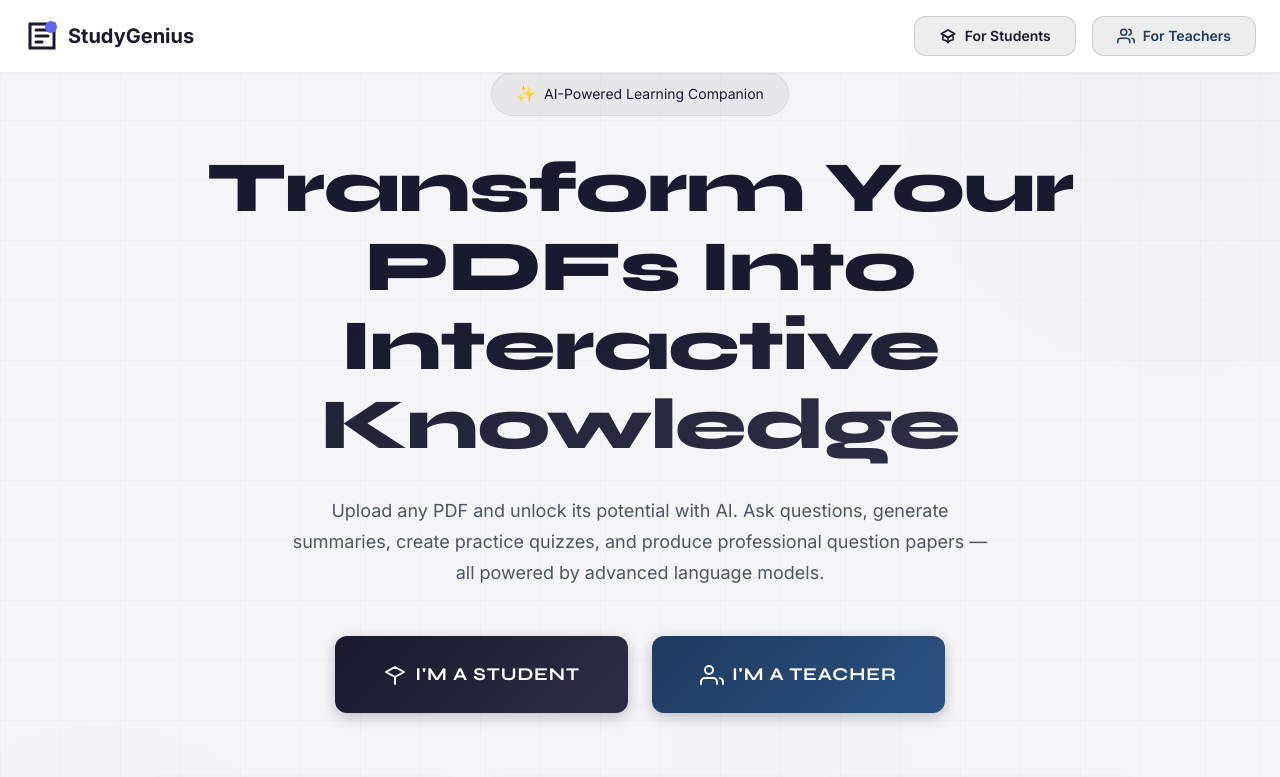
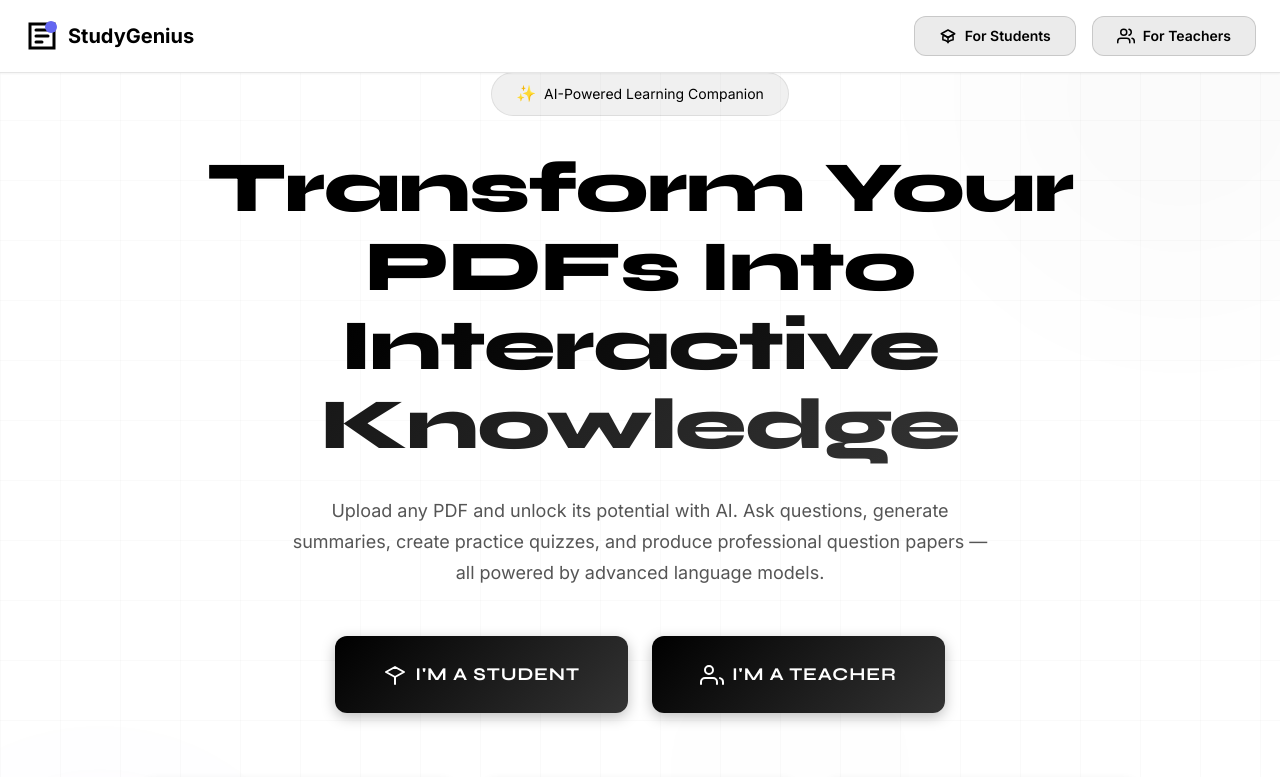
Before and after one commit to RohanCB18/EL_project, a React (Vite) app in the folder frontend/: page / in a window 1280 px wide. Shown: the top 777 px of the page. Built offline with nearby package versions, Linux system fonts and the light colour scheme.

Commit message:
style: enforce strict monochrome (black/white) theme

```diff
--- a/frontend/src/components/Hero.css
+++ b/frontend/src/components/Hero.css
@@ -26,7 +26,7 @@
 .hero-orb-1 {
     width: 600px;
     height: 600px;
-    background: radial-gradient(circle, rgba(26, 26, 46, 0.08) 0%, transparent 70%);
+    background: radial-gradient(circle, rgba(0, 0, 0, 0.08) 0%, transparent 70%);
     top: -200px;
     right: -200px;
     animation-delay: 0s;
@@ -44,7 +44,7 @@
 .hero-orb-3 {
     width: 300px;
     height: 300px;
-    background: radial-gradient(circle, rgba(26, 26, 46, 0.06) 0%, transparent 70%);
+    background: radial-gradient(circle, rgba(0, 0, 0, 0.06) 0%, transparent 70%);
     top: 50%;
     left: 50%;
     animation-delay: -4s;
@@ -54,8 +54,8 @@
     position: absolute;
     inset: 0;
     background-image:
-        linear-gradient(rgba(26, 26, 46, 0.02) 1px, transparent 1px),
-        linear-gradient(90deg, rgba(26, 26, 46, 0.02) 1px, transparent 1px);
+        linear-gradient(rgba(0, 0, 0, 0.02) 1px, transparent 1px),
+        linear-gradient(90deg, rgba(0, 0, 0, 0.02) 1px, transparent 1px);
     background-size: 60px 60px;
 }
 
@@ -72,8 +72,8 @@
     align-items: center;
     gap: var(--spacing-sm);
     padding: var(--spacing-sm) var(--spacing-lg);
-    background: rgba(26, 26, 46, 0.06);
-    border: 1px solid rgba(26, 26, 46, 0.08);
+    background: rgba(0, 0, 0, 0.06);
+    border: 1px solid rgba(0, 0, 0, 0.08);
     border-radius: var(--radius-full);
     font-size: var(--font-size-sm);
     color: var(--color-accent-primary);
@@ -153,7 +153,7 @@
 }
 
 .feature-icon-blue {
-    background: rgba(26, 26, 46, 0.08);
+    background: rgba(0, 0, 0, 0.08);
     color: #1a1a2e;
 }
 
@@ -163,7 +163,7 @@
 }
 
 .feature-icon-green {
-    background: rgba(26, 26, 46, 0.1);
+    background: rgba(0, 0, 0, 0.1);
     color: #1a1a2e;
 }
 
--- a/frontend/src/components/Navbar.css
+++ b/frontend/src/components/Navbar.css
@@ -67,8 +67,8 @@
 
 .nav-btn-student {
     color: var(--color-student-primary);
-    background: rgba(26, 26, 46, 0.08);
-    border: 1px solid rgba(26, 26, 46, 0.15);
+    background: rgba(0, 0, 0, 0.08);
+    border: 1px solid rgba(0, 0, 0, 0.15);
 }
 
 .nav-btn-student:hover,
@@ -77,13 +77,13 @@
     color: white;
     border-color: transparent;
     transform: translateY(-2px);
-    box-shadow: 0 4px 14px rgba(26, 26, 46, 0.25);
+    box-shadow: 0 4px 14px rgba(0, 0, 0, 0.25);
 }
 
 .nav-btn-teacher {
     color: var(--color-teacher-primary);
-    background: rgba(26, 26, 46, 0.08);
-    border: 1px solid rgba(26, 26, 46, 0.15);
+    background: rgba(0, 0, 0, 0.08);
+    border: 1px solid rgba(0, 0, 0, 0.15);
 }
 
 .nav-btn-teacher:hover,
@@ -92,7 +92,7 @@
     color: white;
     border-color: transparent;
     transform: translateY(-2px);
-    box-shadow: 0 4px 14px rgba(26, 26, 46, 0.25);
+    box-shadow: 0 4px 14px rgba(0, 0, 0, 0.25);
 }
 
 @media (max-width: 640px) {
--- a/frontend/src/components/PdfUploader.css
+++ b/frontend/src/components/PdfUploader.css
@@ -15,19 +15,19 @@
 .upload-zone:hover,
 .upload-zone.dragging {
     border-color: var(--color-accent-primary);
-    background: rgba(26, 26, 46, 0.04);
+    background: rgba(0, 0, 0, 0.04);
 }
 
 .uploader-student .upload-zone:hover,
 .uploader-student .upload-zone.dragging {
     border-color: var(--color-student-primary);
-    background: rgba(26, 26, 46, 0.04);
+    background: rgba(0, 0, 0, 0.04);
 }
 
 .uploader-teacher .upload-zone:hover,
 .uploader-teacher .upload-zone.dragging {
     border-color: var(--color-teacher-primary);
-    background: rgba(26, 26, 46, 0.04);
+    background: rgba(0, 0, 0, 0.04);
 }
 
 .upload-zone.has-file {
@@ -92,18 +92,18 @@
     width: 48px;
     height: 48px;
     padding: var(--spacing-sm);
-    background: rgba(26, 26, 46, 0.1);
+    background: rgba(0, 0, 0, 0.1);
     color: var(--color-accent-primary);
     border-radius: var(--radius-md);
 }
 
 .uploader-student .file-icon {
-    background: rgba(26, 26, 46, 0.1);
+    background: rgba(0, 0, 0, 0.1);
     color: var(--color-student-primary);
 }
 
 .uploader-teacher .file-icon {
-    background: rgba(26, 26, 46, 0.1);
+    background: rgba(0, 0, 0, 0.1);
     color: var(--color-teacher-primary);
 }
 
--- a/frontend/src/components/QuestionPaperGenerator.css
+++ b/frontend/src/components/QuestionPaperGenerator.css
@@ -124,7 +124,7 @@
 .marks-badge {
     font-size: var(--font-size-xs);
     font-weight: normal;
-    background: rgba(26, 26, 46, 0.08);
+    background: rgba(0, 0, 0, 0.08);
     color: var(--color-teacher-primary);
     padding: var(--spacing-xs) var(--spacing-sm);
     border-radius: var(--radius-full);
--- a/frontend/src/index.css
+++ b/frontend/src/index.css
@@ -7,41 +7,41 @@
 
 /* CSS Custom Properties (Design Tokens) */
 :root {
-  /* Colors - Light Theme */
-  --color-bg-primary: #f5f5f7;
-  --color-bg-secondary: #ffffff;
+  /* Colors - Monochrome Theme */
+  --color-bg-primary: #ffffff;
+  --color-bg-secondary: #f8f8f8;
   --color-bg-card: #ffffff;
-  --color-bg-card-hover: #fafafa;
+  --color-bg-card-hover: #f0f0f0;
 
-  /* Accent Colors - Dark Black/Navy */
-  --color-accent-primary: #1a1a2e;
-  --color-accent-secondary: #2d2d44;
-  --color-accent-gradient: linear-gradient(135deg, #1a1a2e 0%, #2d2d44 100%);
-  --color-accent-glow: rgba(26, 26, 46, 0.15);
+  /* Accent Colors - Strict Black */
+  --color-accent-primary: #000000;
+  --color-accent-secondary: #333333;
+  --color-accent-gradient: linear-gradient(135deg, #000000 0%, #333333 100%);
+  --color-accent-glow: rgba(0, 0, 0, 0.1);
 
-  /* Student Theme - Dark Black */
-  --color-student-primary: #1a1a2e;
-  --color-student-secondary: #2d2d44;
-  --color-student-gradient: linear-gradient(135deg, #1a1a2e 0%, #2d2d44 100%);
+  /* Student Theme - Black */
+  --color-student-primary: #000000;
+  --color-student-secondary: #333333;
+  --color-student-gradient: linear-gradient(135deg, #000000 0%, #333333 100%);
 
-  /* Teacher Theme - Dark Blue */
-  --color-teacher-primary: #1e3a5f;
-  --color-teacher-secondary: #2c5282;
-  --color-teacher-gradient: linear-gradient(135deg, #1e3a5f 0%, #2c5282 100%);
+  /* Teacher Theme - Black */
+  --color-teacher-primary: #000000;
+  --color-teacher-secondary: #333333;
+  --color-teacher-gradient: linear-gradient(135deg, #000000 0%, #333333 100%);
 
   /* Text Colors */
-  --color-text-primary: #1a1a2e;
-  --color-text-secondary: #4b5563;
-  --color-text-muted: #9ca3af;
+  --color-text-primary: #000000;
+  --color-text-secondary: #555555;
+  --color-text-muted: #888888;
 
   /* Border Colors */
-  --color-border: rgba(0, 0, 0, 0.08);
-  --color-border-hover: rgba(0, 0, 0, 0.15);
+  --color-border: #e5e5e5;
+  --color-border-hover: #000000;
 
-  /* Status Colors */
-  --color-success: #10b981;
-  --color-error: #ef4444;
-  --color-warning: #f59e0b;
+  /* Status Colors (Monochrome) */
+  --color-success: #000000;
+  --color-error: #000000;
+  --color-warning: #000000;
 
   /* Typography */
   --font-family: 'Inter', -apple-system, BlinkMacSystemFont, 'Segoe UI', Roboto, sans-serif;
@@ -227,34 +227,34 @@ a:hover {
 .btn-primary {
   background: var(--color-accent-gradient);
   color: white;
-  box-shadow: 0 4px 14px rgba(26, 26, 46, 0.25);
+  box-shadow: 0 4px 14px rgba(0, 0, 0, 0.25);
 }
 
 .btn-primary:hover {
   transform: translateY(-2px);
-  box-shadow: 0 6px 20px rgba(26, 26, 46, 0.35);
+  box-shadow: 0 6px 20px rgba(0, 0, 0, 0.35);
 }
 
 .btn-student {
   background: var(--color-student-gradient);
   color: white;
-  box-shadow: 0 4px 14px rgba(26, 26, 46, 0.25);
+  box-shadow: 0 4px 14px rgba(0, 0, 0, 0.25);
 }
 
 .btn-student:hover {
   transform: translateY(-2px);
-  box-shadow: 0 6px 20px rgba(26, 26, 46, 0.35);
+  box-shadow: 0 6px 20px rgba(0, 0, 0, 0.35);
 }
 
 .btn-teacher {
   background: var(--color-teacher-gradient);
   color: white;
-  box-shadow: 0 4px 14px rgba(26, 26, 46, 0.25);
+  box-shadow: 0 4px 14px rgba(0, 0, 0, 0.25);
 }
 
 .btn-teacher:hover {
   transform: translateY(-2px);
-  box-shadow: 0 6px 20px rgba(26, 26, 46, 0.35);
+  box-shadow: 0 6px 20px rgba(0, 0, 0, 0.35);
 }
 
 .btn-outline {
@@ -266,7 +266,7 @@ a:hover {
 .btn-outline:hover {
   border-color: var(--color-accent-primary);
   color: var(--color-accent-primary);
-  background: rgba(26, 26, 46, 0.05);
+  background: rgba(0, 0, 0, 0.05);
 }
 
 .btn-lg {
@@ -294,7 +294,7 @@ a:hover {
 
 .input-field:focus {
   border-color: var(--color-accent-primary);
-  box-shadow: 0 0 0 3px rgba(26, 26, 46, 0.1);
+  box-shadow: 0 0 0 3px rgba(0, 0, 0, 0.1);
 }
 
 .input-field::placeholder {
--- a/frontend/src/pages/StudentDashboard.css
+++ b/frontend/src/pages/StudentDashboard.css
@@ -24,8 +24,8 @@
     align-items: center;
     gap: var(--spacing-sm);
     padding: var(--spacing-sm) var(--spacing-md);
-    background: rgba(26, 26, 46, 0.08);
-    border: 1px solid rgba(26, 26, 46, 0.15);
+    background: rgba(0, 0, 0, 0.08);
+    border: 1px solid rgba(0, 0, 0, 0.15);
     border-radius: var(--radius-full);
     font-size: var(--font-size-sm);
     font-weight: 500;
@@ -120,9 +120,9 @@
     align-items: center;
     gap: var(--spacing-md);
     padding: var(--spacing-md);
-    background: rgba(26, 26, 46, 0.06);
+    background: rgba(0, 0, 0, 0.06);
     border-radius: var(--radius-lg);
-    border: 1px solid rgba(26, 26, 46, 0.1);
+    border: 1px solid rgba(0, 0, 0, 0.1);
 }
 
 .status-card.success {
--- a/frontend/src/pages/TeacherDashboard.css
+++ b/frontend/src/pages/TeacherDashboard.css
@@ -8,8 +8,8 @@
 }
 
 .teacher-badge {
-    background: rgba(26, 26, 46, 0.08) !important;
-    border-color: rgba(26, 26, 46, 0.15) !important;
+    background: rgba(0, 0, 0, 0.08) !important;
+    border-color: rgba(0, 0, 0, 0.15) !important;
     color: var(--color-teacher-primary) !important;
 }
 
@@ -50,7 +50,7 @@
 }
 
 .teacher-icon {
-    background: rgba(26, 26, 46, 0.1);
+    background: rgba(0, 0, 0, 0.1);
     color: var(--color-teacher-primary);
 }
 
@@ -79,8 +79,8 @@
     gap: var(--spacing-sm);
     margin-top: var(--spacing-md);
     padding: var(--spacing-md);
-    background: rgba(26, 26, 46, 0.06);
-    border: 1px solid rgba(26, 26, 46, 0.1);
+    background: rgba(0, 0, 0, 0.06);
+    border: 1px solid rgba(0, 0, 0, 0.1);
     border-radius: var(--radius-lg);
     color: var(--color-teacher-primary);
     font-size: var(--font-size-sm);
@@ -116,7 +116,7 @@
     width: 40px;
     height: 40px;
     min-width: 40px;
-    background: rgba(26, 26, 46, 0.08);
+    background: rgba(0, 0, 0, 0.08);
     border-radius: var(--radius-md);
     display: flex;
     align-items: center;
```
